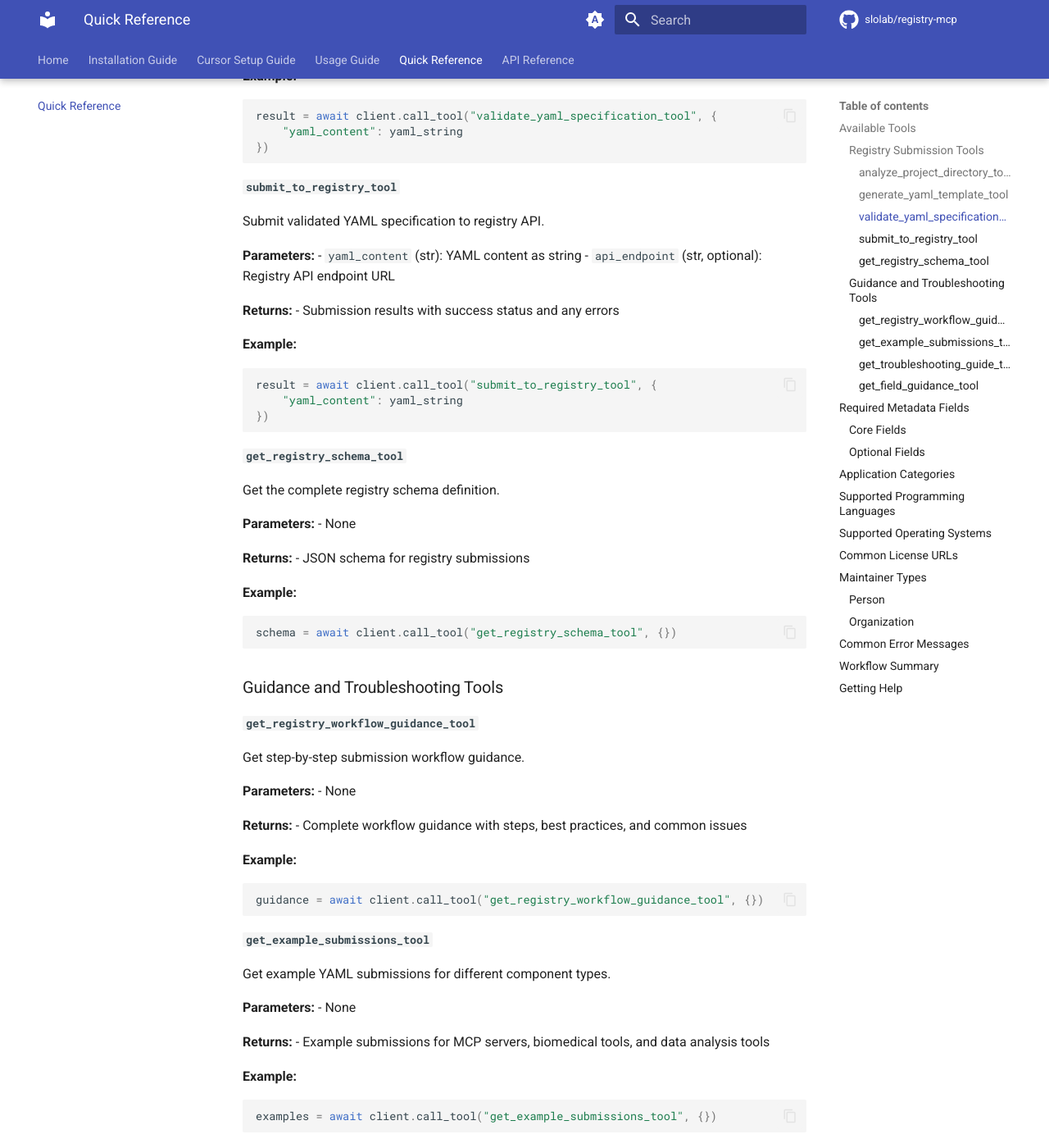
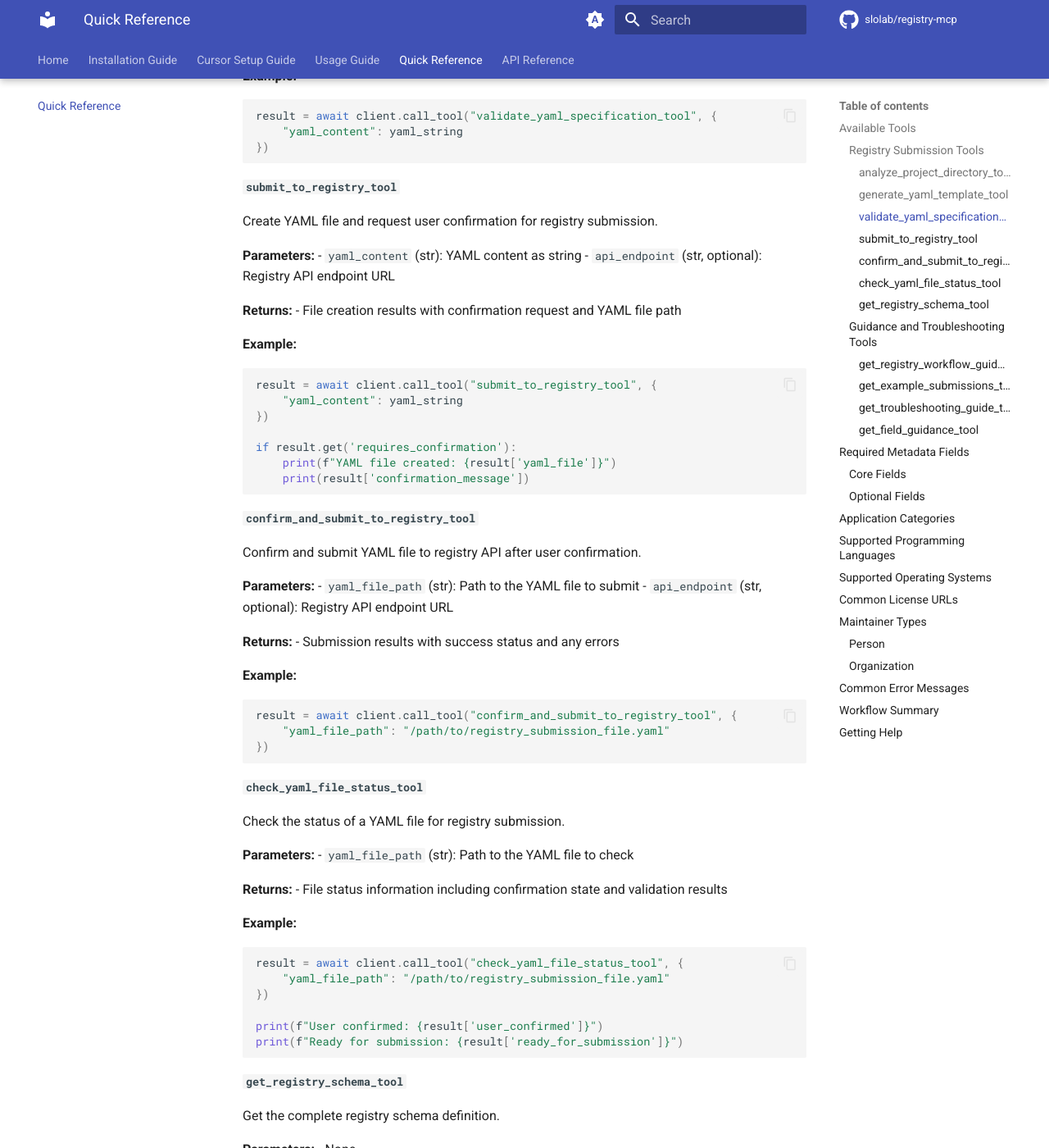
Before and after one commit to slolab/registry-mcp, an MkDocs documentation site: the page built from docs/quick-reference.md, in a window 1280 px wide and 1400 px high, scrolled down 1138 px. Shown: the whole window at 82% size. Built offline with MkDocs 1.6.1 and Material for MkDocs 9.7.7, drawn with Linux system fonts in a browser that asks for light colours; comment, search, counter and statistics services are not loaded.

Commit message:
feat: implement file-based confirmation workflow for registry submissions
This commit introduces a robust file-based confirmation system to prevent
accidental submissions to the BioContextAI registry.

## Key Changes

### Core Functionality
- Add user_confirmed flag to YAML schema (boolean, defaults to false)
- Modify submit_to_registry_tool to create YAML files with user_confirmed: false
- Update confirm_and_submit_to_registry_tool to take file paths and set user_confirmed: true
- Add check_yaml_file_status_tool for status checking

### Workflow Changes
- submit_to_registry_tool now creates registry_submission_{identifier}.yaml files
- Users must explicitly confirm before submission can proceed
- Only files with user_confirmed: true can be submitted to registry API
- Persistent confirmation state stored in YAML files

### Safety Features
- Prevents accidental submissions through file-based confirmation
- Users can review actual YAML files before confirmation
- Status tracking allows checking confirmation state at any time
- Validation at every step ensures data integrity

### Documentation Updates
- Update README.md with new workflow description
- Revise docs/usage.md with step-by-step file-based workflow
- Update docs/quick-reference.md with new tool signatures
- Add comprehensive examples and troubleshooting

### Testing
- Add 8 new tests for confirmation workflow
- Test file creation, confirmation flag updates, and status checking
- Maintain 100% test coverage with all 24 tests passing
- Add integration tests for complete workflow

## Breaking Changes
- confirm_and_submit_to_registry_tool now takes yaml_file_path instead of yaml_content
- submit_to_registry_tool now creates files instead of direct submission

## Migration Guide
Users should update their code to:
1. Call submit_to_registry_tool to create YAML file
2. Review the generated file and confirmation message
3. Call confirm_and_submit_to_registry_tool with file path after confirmation

This ensures users have complete control over registry submissions with
a persistent record of their confirmation state.

````diff
--- a/docs/quick-reference.md
+++ b/docs/quick-reference.md
@@ -58,10 +58,31 @@ result = await client.call_tool("validate_yaml_specification_tool", {
 ```
 
 #### `submit_to_registry_tool`
-Submit validated YAML specification to registry API.
+Create YAML file and request user confirmation for registry submission.
 
 **Parameters:**
 - `yaml_content` (str): YAML content as string
+- `api_endpoint` (str, optional): Registry API endpoint URL
+
+**Returns:**
+- File creation results with confirmation request and YAML file path
+
+**Example:**
+```python
+result = await client.call_tool("submit_to_registry_tool", {
+    "yaml_content": yaml_string
+})
+
+if result.get('requires_confirmation'):
+    print(f"YAML file created: {result['yaml_file']}")
+    print(result['confirmation_message'])
+```
+
+#### `confirm_and_submit_to_registry_tool`
+Confirm and submit YAML file to registry API after user confirmation.
+
+**Parameters:**
+- `yaml_file_path` (str): Path to the YAML file to submit
 - `api_endpoint` (str, optional): Registry API endpoint URL
 
 **Returns:**
@@ -69,9 +90,28 @@ Submit validated YAML specification to registry API.
 
 **Example:**
 ```python
-result = await client.call_tool("submit_to_registry_tool", {
-    "yaml_content": yaml_string
+result = await client.call_tool("confirm_and_submit_to_registry_tool", {
+    "yaml_file_path": "/path/to/registry_submission_file.yaml"
 })
+```
+
+#### `check_yaml_file_status_tool`
+Check the status of a YAML file for registry submission.
+
+**Parameters:**
+- `yaml_file_path` (str): Path to the YAML file to check
+
+**Returns:**
+- File status information including confirmation state and validation results
+
+**Example:**
+```python
+result = await client.call_tool("check_yaml_file_status_tool", {
+    "yaml_file_path": "/path/to/registry_submission_file.yaml"
+})
+
+print(f"User confirmed: {result['user_confirmed']}")
+print(f"Ready for submission: {result['ready_for_submission']}")
 ```
 
 #### `get_registry_schema_tool`
--- a/docs/usage.md
+++ b/docs/usage.md
@@ -189,31 +189,77 @@ Common issues and solutions:
 - **Invalid license**: Use SPDX format (e.g., `https://spdx.org/licenses/MIT.html`)
 - **Unsupported repository**: Use GitHub, GitLab, Bitbucket, or Codeberg
 
-### Step 8: Submit to Registry
+### Step 8: Submit to Registry (File-Based Confirmation)
 
-Once validation passes, submit your specification:
+The registry submission process now uses a robust file-based confirmation system to prevent accidental submissions:
 
 **Tool**: `submit_to_registry_tool`
 
 ```python
+# Step 8a: Create YAML file and request confirmation
 submission_result = await client.call_tool("submit_to_registry_tool", {
     "yaml_content": yaml_content
 })
 
 print(f"Success: {submission_result['success']}")
 print(f"Message: {submission_result['message']}")
-if submission_result['submission_id']:
-    print(f"Submission ID: {submission_result['submission_id']}")
+print(f"Requires confirmation: {submission_result.get('requires_confirmation', False)}")
+
+if submission_result.get('requires_confirmation'):
+    print(f"YAML file created: {submission_result['yaml_file']}")
+    print("Confirmation message:")
+    print(submission_result['confirmation_message'])
 ```
 
 **Example Output**:
 ```json
 {
   "success": true,
-  "message": "Successfully submitted to registry",
-  "submission_id": "submission-123",
-  "errors": []
+  "message": "YAML file created successfully. User confirmation required before submission.",
+  "requires_confirmation": true,
+  "yaml_file": "/path/to/registry_submission_your-username_your-component.yaml",
+  "submission_preview": {
+    "identifier": "your-username/your-component",
+    "name": "Your Component Name",
+    "code_repository": "https://github.com/your-username/your-component"
+  },
+  "confirmation_message": "📄 YAML file created: registry_submission_your-username_your-component.yaml\n\n..."
 }
+```
+
+**Step 8b: Confirm and Submit**
+
+After reviewing the YAML file and confirming you want to proceed:
+
+**Tool**: `confirm_and_submit_to_registry_tool`
+
+```python
+# Only call this after user confirmation
+if user_confirmed:
+    final_result = await client.call_tool("confirm_and_submit_to_registry_tool", {
+        "yaml_file_path": submission_result['yaml_file']
+    })
+
+    print(f"Final submission success: {final_result['success']}")
+    print(f"Final message: {final_result['message']}")
+    if final_result.get('submission_id'):
+        print(f"Submission ID: {final_result['submission_id']}")
+```
+
+**Step 8c: Check File Status (Optional)**
+
+You can check the status of any YAML file at any time:
+
+**Tool**: `check_yaml_file_status_tool`
+
+```python
+status_result = await client.call_tool("check_yaml_file_status_tool", {
+    "yaml_file_path": submission_result['yaml_file']
+})
+
+print(f"File exists: {status_result['file_exists']}")
+print(f"User confirmed: {status_result['user_confirmed']}")
+print(f"Ready for submission: {status_result['ready_for_submission']}")
 ```
 
 ## Complete Example
@@ -263,9 +309,22 @@ yaml_content = await client.call_tool("generate_yaml_template_tool", {"metadata"
 validation = await client.call_tool("validate_yaml_specification_tool", {"yaml_content": yaml_content})
 
 if validation["valid"]:
-    # 5. Submit
+    # 5. Submit (with file-based confirmation)
     submission = await client.call_tool("submit_to_registry_tool", {"yaml_content": yaml_content})
-    print(f"Submission successful: {submission['success']}")
+
+    if submission.get('requires_confirmation'):
+        print(f"YAML file created: {submission['yaml_file']}")
+        print("Please review the YAML file and confirm submission.")
+        print(submission['confirmation_message'])
+
+        # After user confirmation:
+        if user_confirmed:
+            final_submission = await client.call_tool("confirm_and_submit_to_registry_tool", {
+                "yaml_file_path": submission['yaml_file']
+            })
+            print(f"Final submission successful: {final_submission['success']}")
+    else:
+        print(f"Submission failed: {submission['message']}")
 else:
     print(f"Validation failed: {validation['errors']}")
 ```
@@ -274,6 +333,12 @@ else:
 
 ### Available Tools
 
+- `analyze_project_directory_tool`: Analyze project directory to extract metadata
+- `generate_yaml_template_tool`: Generate YAML template from metadata
+- `validate_yaml_specification_tool`: Validate YAML against registry schema
+- `submit_to_registry_tool`: Create YAML file and request confirmation
+- `confirm_and_submit_to_registry_tool`: Confirm and submit to registry API
+- `check_yaml_file_status_tool`: Check status of YAML file
 - `get_registry_workflow_guidance_tool`: Complete workflow guidance
 - `get_example_submissions_tool`: Example YAML submissions
 - `get_troubleshooting_guide_tool`: Comprehensive troubleshooting
````
Also changed, not shown: README.md (+52 -9 lines), docs/index.md (+16 -2 lines), 2 other files.
